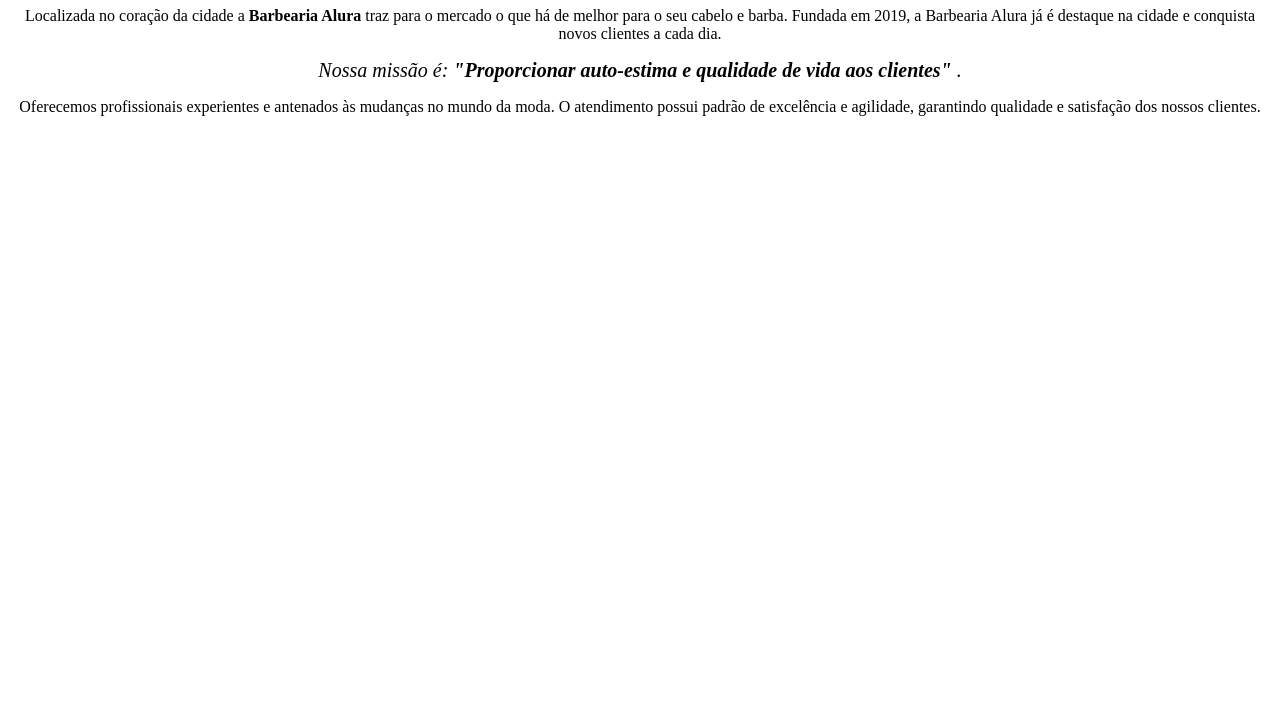
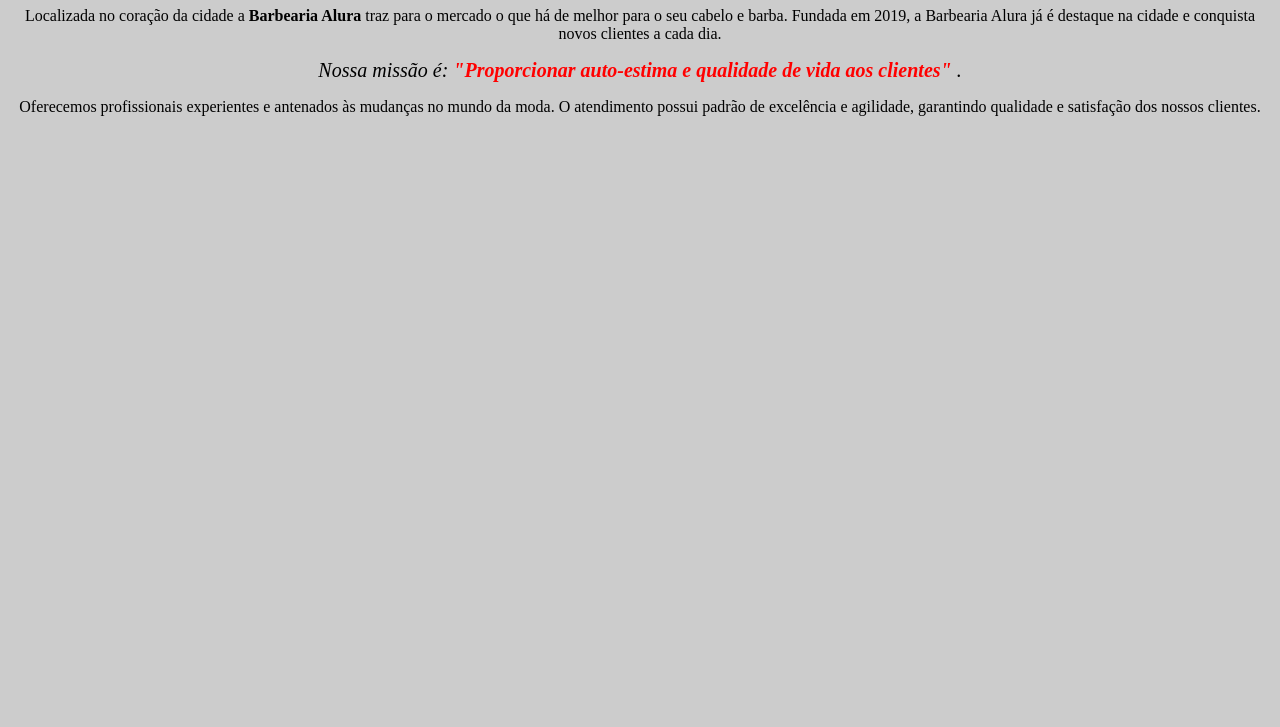
Before and after one commit to Maelton-SI/full-stack-project, a plain HTML site: page HTML5 e CSS3 parte 1 - crie uma página da Web/index.html in a window 1280 px wide. Shown: the part 73-800 px from the top of the page. Drawn offline with Linux system fonts and the light colour scheme.

Commit message:
Trabalhando com CSS: background-color e color

```diff
--- a/HTML5 e CSS3 parte 1 - crie uma página da Web/style.css
+++ b/HTML5 e CSS3 parte 1 - crie uma página da Web/style.css
@@ -1,7 +1,12 @@
 body{
     text-align: center;
+    background-color: #CCCCCC;
 }
 
 em{
     font-size: 20px;
 }
+
+em strong {
+    color: red;
+}
```
Also changed, not shown: HTML5 e CSS3 parte 1 - crie uma página da Web/index.html (+5 -11 lines).
